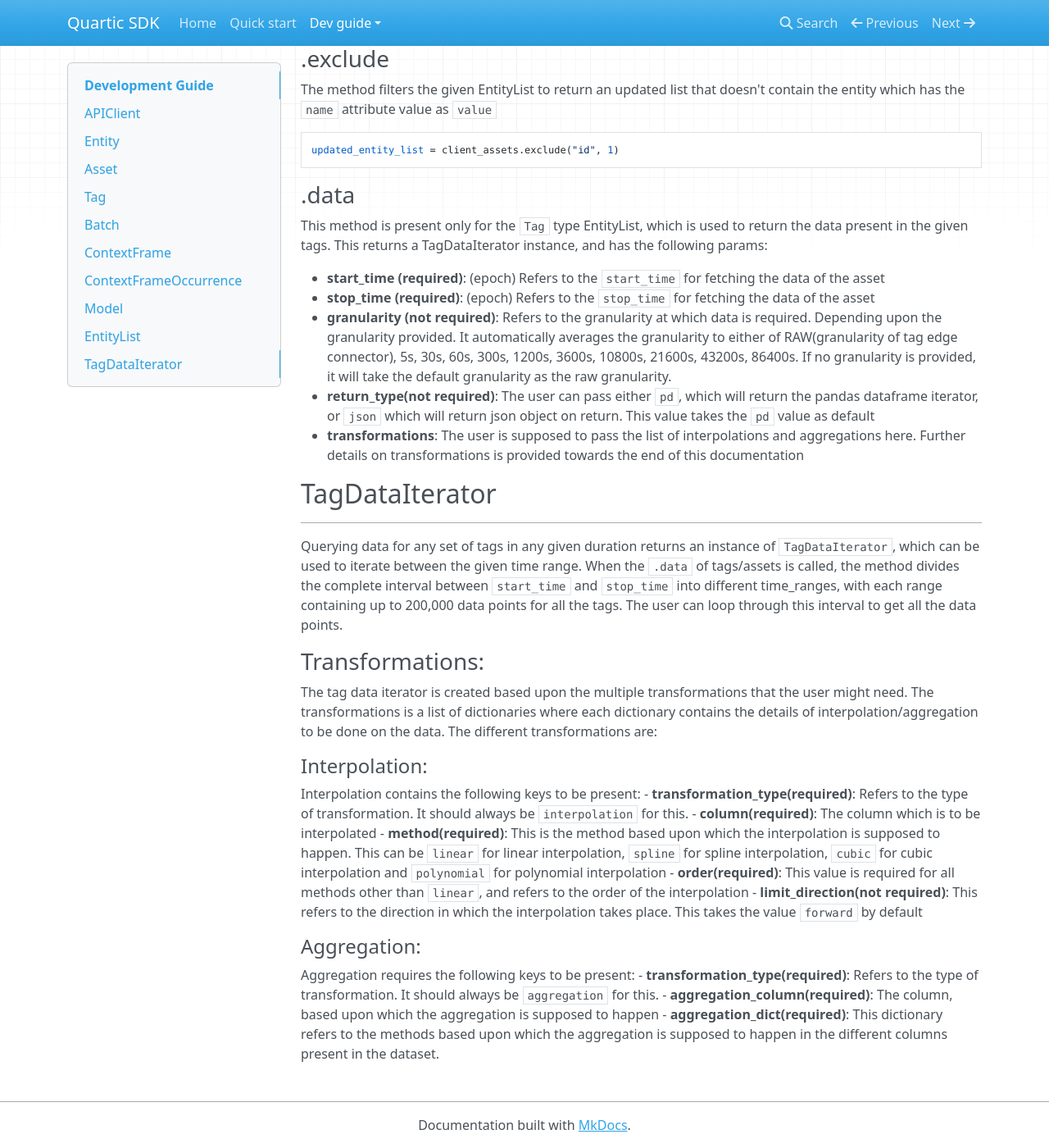
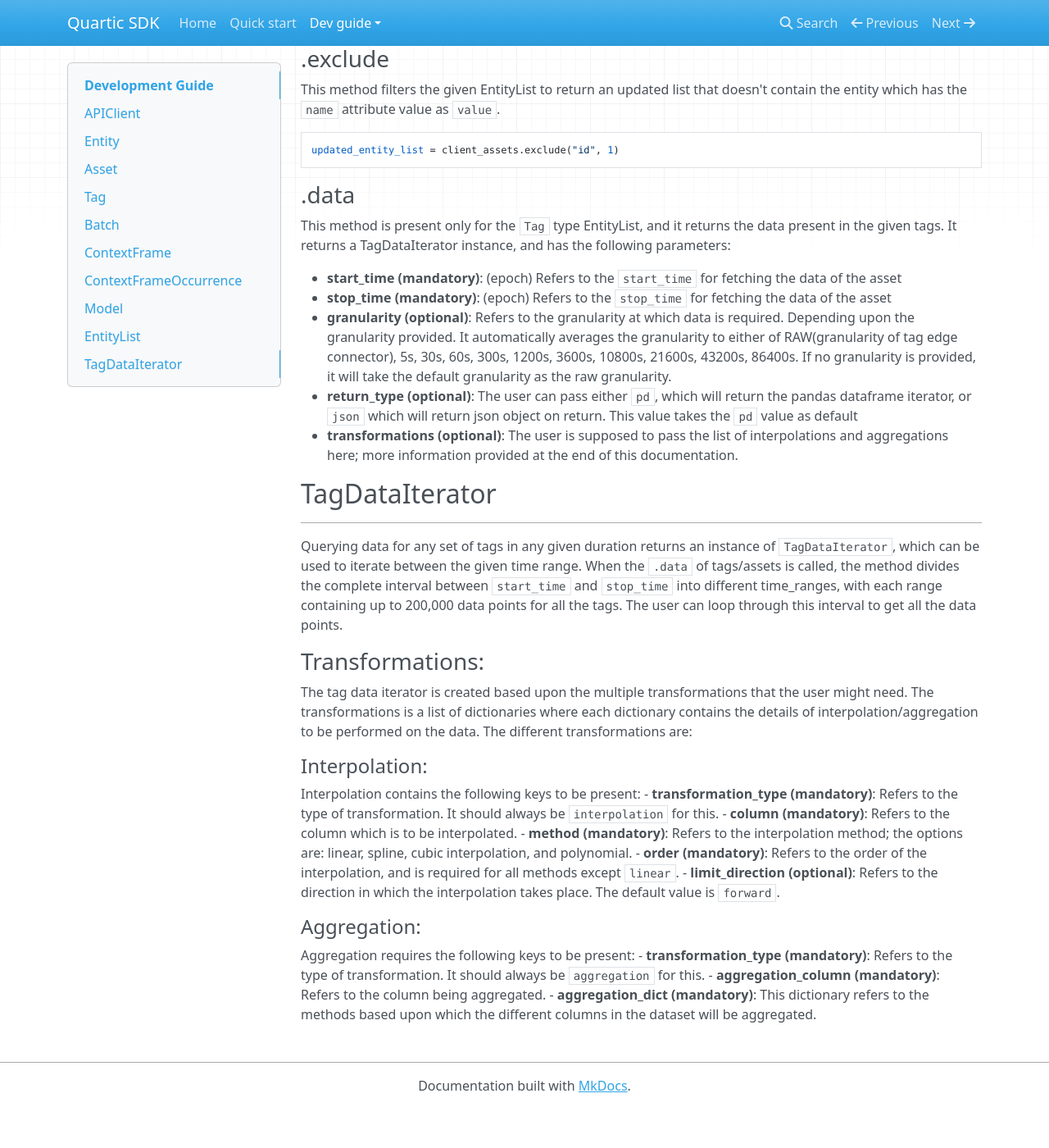
Before and after one commit to sourcery-ai-experiments/QuarticSDK, an MkDocs documentation site: the page built from docs/dev_guide/basic.md, in a window 1280 px wide and 1400 px high, scrolled down 4799 px. Shown: the whole window at 82% size. Built offline with MkDocs 1.6.1, drawn with Linux system fonts in a browser that asks for light colours; nearby versions of some CDN libraries; after the commit the page ends 6151 px from its top, so only the background shows below that; some of the changed text lies outside the part shown.

Commit message:
Update basic.md

````diff
--- a/docs/dev_guide/basic.md
+++ b/docs/dev_guide/basic.md
@@ -10,11 +10,11 @@ The available methods are as follows:
 ### init
 This class has the following parameters for initialization:
 
-- **host (required)**: Refers to the host the user connects to for making API calls
-- **username (not required)**: Required for Basic Authentication
-- **password (not required)**: Required for Basic Authentication
-- **oauth_token (not required)**: Required for OAuth2.0 Authentication
-- **verify_ssl(not required)**: Required when the host needs to be verified for SSL
+- **host (mandatory)**: Refers to the host the user connects to for making API calls
+- **username (optional)**: Required for Basic Authentication
+- **password (optional)**: Required for Basic Authentication
+- **oauth_token (optional)**: Required for OAuth2.0 Authentication
+- **verify_ssl (optional)**: Required when the host needs to be verified for SSL
 
 An example of usage is as follows:
 ```
@@ -36,7 +36,7 @@ client_assets = client.assets()
 ### .tags
 This method requires the following parameters to be called:
 
-**asset_id (required)**: The asset_id of the asset whose tags are to be returned
+**asset_id (mandatory)**: The asset_id of the asset whose tags are to be returned
 ```
 tags_of_asset_id_1 = client.tags(1)
 ```
@@ -53,12 +53,12 @@ Entity is the parent term by which all the objects accessible in the SDK are ref
 #### init
 An object of this class is initialiazed with two parameters. These are automatically created and depend on the user's query through the client.
 
-- **body_json(required)**: This is the json object which is used to create the related `Entity` object.
-- **api_helper(required)**: This is the APIHelper object which contains all the info about the authentication and is used for making API calls.
+- **body_json (mandatory)**: This is the json object which is used to create the related `Entity` object.
+- **api_helper (mandatory)**: This is the APIHelper object which contains all the info about the authentication and is used for making API calls.
 
 ### get
 The attribute value of the object is returned for the given name.
-- **name(required)**: The attribute name whose value is to be returned
+- **name (mandatory)**: Refers to the attribute name whose value is to be returned.
 
 ## Asset
 ---
@@ -74,11 +74,11 @@ The method returns all the batches present in the given asset in the form of `En
 The method returns the tag data iterator for all the tags present in the asset for the set `start_time` and `stop_time`. It can be used to iterate through the data in batches of 200,000 datapoints. More details under the `TagDataIterator` subsection.
 The method parameters are:
 
-- **start_time (required)**: (epoch) Refers to the `start_time` for fetching the data of the asset
-- **stop_time (required)**: (epoch) Refers to the `stop_time` for fetching the data of the asset
-- **granularity (not required)**: Refers to the granularity at which data is required. Depending upon the granularity provided. It automatically averages the granularity to either of RAW(granularity of tag edge connector), 5s, 30s, 60s, 300s, 1200s, 3600s, 10800s, 21600s, 43200s, 86400s. If no granularity is provided, it will take the default granularity as the raw granularity.
-- **return_type(not required)**: The user can pass either `pd`, which will return the pandas dataframe iterator, or `json` which will return json object on return. This value takes the `pd` value as default
-- **transformations**: The user is supposed to pass the list of interpolations and aggregations here. Further details on transformations is provided towards the end of this documentation
+- **start_time (mandatory)**: (epoch) Refers to the `start_time` for fetching the data of the asset
+- **stop_time (mandatory)**: (epoch) Refers to the `stop_time` for fetching the data of the asset
+- **granularity (optional)**: Refers to the granularity at which data is required. Depending upon the granularity provided. It automatically averages the granularity to either of RAW(granularity of tag edge connector), 5s, 30s, 60s, 300s, 1200s, 3600s, 10800s, 21600s, 43200s, 86400s. If no granularity is provided, it will take the default granularity as the raw granularity.
+- **return_type (optional)**: The user can pass either `pd`, which will return the pandas dataframe iterator, or `json` which will return json object on return. This value takes the `pd` value as default.
+- **transformations (optional)**: The user is supposed to pass the list of interpolations and aggregations here; more information provided at the end of this documentation.
 
 ## Tag
 ---
@@ -86,11 +86,11 @@ This refers to the tag entity which contains the details of the tag. Tag contain
 
 ### .data
 The method returns the tagdata iterator for the selected tag for the set `start_time` and `stop_time`, which can be used to iterate through the data in batches of 200,000 datapoints. More details under the `TagDataIterator` subsection. The method parameters are:
-- **start_time (required)**: (epoch) Refers to the `start_time` for fetching the data of the asset
-- **stop_time (required)**: (epoch) Refers to the `stop_time` for fetching the data of the asset
-- **granularity (not required)**: Refers to the granularity at which data is required. Depending upon the granularity provided. It automatically averages the granularity to either of RAW(granularity of tag edge connector), 5s, 30s, 60s, 300s, 1200s, 3600s, 10800s, 21600s, 43200s, 86400s. If no granularity is provided, it will take the default granularity as the raw granularity.
-- **return_type(not required)**: The user can pass either `pd`, which will return the pandas dataframe iterator, or `json` which will return json object on return. This value takes the `pd` value as default
-- **transformations**: The user is supposed to pass the list of interpolations and aggregations here. Further details on transformations is provided towards the end of this documentation
+- **start_time (mandatory)**: (epoch) Refers to the `start_time` for fetching the data of the asset
+- **stop_time (mandatory)**: (epoch) Refers to the `stop_time` for fetching the data of the asset
+- **granularity (optional)**: Refers to the granularity at which data is required. Depending upon the granularity provided. It automatically averages the granularity to either of RAW(granularity of tag edge connector), 5s, 30s, 60s, 300s, 1200s, 3600s, 10800s, 21600s, 43200s, 86400s. If no granularity is provided, it will take the default granularity as the raw granularity.
+- **return_type (optional)**: The user can pass either `pd`, which will return the pandas dataframe iterator, or `json` which will return json object on return. This value takes the `pd` value as default.
+- **transformations (optional)**: The user is supposed to pass the list of interpolations and aggregations here; more information provided at the end of this documentation.
 
 ## Batch
 ---
@@ -121,13 +121,13 @@ This class contains the list of entities, where each entity can be of the type `
 ### init
 The class requires the following parameters for initialization:
 
-- **class_type (required)**: Refers to the type of objects it will contain. These can be `Asset`, `Tag`, `ContextFrame`, `ContextFrameOccurrence`, or `Batch`
-- **entities_list (not required)**: Refers to the list of entities, which will be contained in the list. The types should match the `class_type` as provided. In case this is not present, it will default to an empty list.
+- **class_type (mandatory)**: Refers to the type of objects it will contain. These can be `Asset`, `Tag`, `ContextFrame`, `ContextFrameOccurrence`, or `Batch`
+- **entities_list (optional)**: Refers to the list of entities, which will be contained in the list. The types should match the `class_type` as provided. In case this is not present, it will default to an empty list.
 
 ### .get
 The method returns the first item in the list whose attribute `name` has the value `value`. It requires the following parameters:
-- **name (required)**: Refers to the name of the attribute
-- **value (required)**: Refers to the value of this attribute
+- **name (mandatory)**: Refers to the name of the attribute
+- **value (mandatory)**: Refers to the value of this attribute
 
 The usage is as below:
 ```
@@ -141,57 +141,55 @@ all_assets = client_assets.all()
 ```
 
 ### .first
-The method returns the first element of the Integer variable to list the ML models deployed to a particular node. Default: None, returns all the accessible ML models for the user.
+This method returns the first element of the Integer variable to list the ML models deployed to a particular node. The default value is *None*, which returns all the accessible ML models for the user.
 ```
 first_asset = client_assets.first()
 ```
 
 ### .last
-The method returns the last element of the EntityList.
+This method returns the last element of the EntityList.
 ```
 last_asset = client_assets.last()
 ```
 
 ### .add
-The method adds the given object into the list. If the object already exists or it belongs to a different class_type, it throws an exception.
+This method adds the given object into the list. If the object already exists or it belongs to a different class_type, it throws an exception.
 ```
 client_assets.add(new_asset_entity)
 ```
 ### .exclude
-The method filters the given EntityList to return an updated list that doesn't contain the entity which has the `name` attribute value as `value`
+This method filters the given EntityList to return an updated list that doesn't contain the entity which has the `name` attribute value as `value`.
 ```
 updated_entity_list = client_assets.exclude("id", 1)
 ```
 
 ### .data
-This method is present only for the `Tag` type EntityList, which is used to return the data present in the given tags. This returns a TagDataIterator instance, and has the following params:
+This method is present only for the `Tag` type EntityList, and it returns the data present in the given tags. It returns a TagDataIterator instance, and has the following parameters:
 
-- **start_time (required)**: (epoch) Refers to the `start_time` for fetching the data of the asset
-- **stop_time (required)**: (epoch) Refers to the `stop_time` for fetching the data of the asset
-- **granularity (not required)**: Refers to the granularity at which data is required. Depending upon the granularity provided. It automatically averages the granularity to either of RAW(granularity of tag edge connector), 5s, 30s, 60s, 300s, 1200s, 3600s, 10800s, 21600s, 43200s, 86400s. If no granularity is provided, it will take the default granularity as the raw granularity.
-- **return_type(not required)**: The user can pass either `pd`, which will return the pandas dataframe iterator, or `json` which will return json object on return. This value takes the `pd` value as default
-- **transformations**: The user is supposed to pass the list of interpolations and aggregations here. Further details on transformations is provided towards the end of this documentation
+- **start_time (mandatory)**: (epoch) Refers to the `start_time` for fetching the data of the asset
+- **stop_time (mandatory)**: (epoch) Refers to the `stop_time` for fetching the data of the asset
+- **granularity (optional)**: Refers to the granularity at which data is required. Depending upon the granularity provided. It automatically averages the granularity to either of RAW(granularity of tag edge connector), 5s, 30s, 60s, 300s, 1200s, 3600s, 10800s, 21600s, 43200s, 86400s. If no granularity is provided, it will take the default granularity as the raw granularity.
+- **return_type (optional)**: The user can pass either `pd`, which will return the pandas dataframe iterator, or `json` which will return json object on return. This value takes the `pd` value as default
+- **transformations (optional)**: The user is supposed to pass the list of interpolations and aggregations here; more information provided at the end of this documentation.
 
 ## TagDataIterator
 ---
 Querying data for any set of tags in any given duration returns an instance of `TagDataIterator`, which can be used to iterate between the given time range. When the `.data` of tags/assets is called, the method divides the complete interval between `start_time` and `stop_time` into different time_ranges, with each range containing up to 200,000 data points for all the tags. The user can loop through this interval to get all the data points.
 
 ### Transformations:
-
-The tag data iterator is created based upon the multiple transformations that the user might need. The transformations is a list of dictionaries where each dictionary contains the details of interpolation/aggregation to be done on the data. The different transformations are:
+The tag data iterator is created based upon the multiple transformations that the user might need. The transformations is a list of dictionaries where each dictionary contains the details of interpolation/aggregation to be performed on the data. The different transformations are:
 
 #### Interpolation:
 
 Interpolation contains the following keys to be present:
-- **transformation_type(required)**: Refers to the type of transformation. It should always be `interpolation` for this.
-- **column(required)**: The column which is to be interpolated
-- **method(required)**: This is the method based upon which the interpolation is supposed to happen. This can be `linear` for linear interpolation, `spline` for spline interpolation, `cubic` for cubic interpolation and `polynomial` for polynomial interpolation
-- **order(required)**: This value is required for all methods other than `linear`, and refers to the order of the interpolation
-- **limit_direction(not required)**: This refers to the direction in which the interpolation takes place. This takes the value `forward` by default
+- **transformation_type (mandatory)**: Refers to the type of transformation. It should always be `interpolation` for this.
+- **column (mandatory)**: Refers to the column which is to be interpolated.
+- **method (mandatory)**: Refers to the interpolation method; the options are: linear, spline, cubic interpolation, and polynomial.
+- **order (mandatory)**: Refers to the order of the interpolation, and is required for all methods except `linear`.
+- **limit_direction (optional)**: Refers to the direction in which the interpolation takes place. The default value is `forward`.
 
 #### Aggregation:
-
 Aggregation requires the following keys to be present:
-- **transformation_type(required)**: Refers to the type of transformation. It should always be `aggregation` for this.
-- **aggregation_column(required)**: The column, based upon which the aggregation is supposed to happen
-- **aggregation_dict(required)**: This dictionary refers to the methods based upon which the aggregation is supposed to happen in the different columns present in the dataset.
+- **transformation_type (mandatory)**: Refers to the type of transformation. It should always be `aggregation` for this.
+- **aggregation_column (mandatory)**: Refers to the column being aggregated.
+- **aggregation_dict (mandatory)**: This dictionary refers to the methods based upon which the different columns in the dataset will be aggregated.
````
